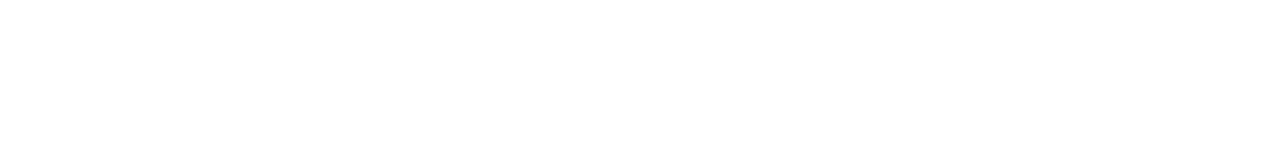
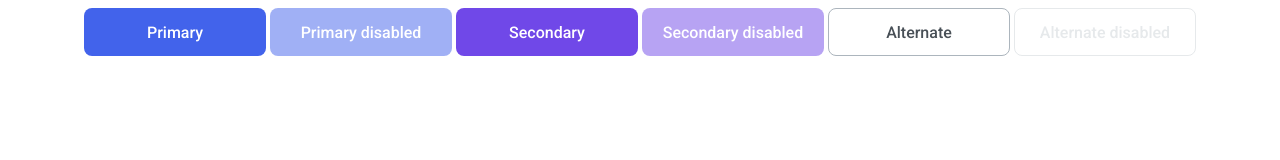
Before and after one commit to js-tasks-ru/htmlcss-20210916_ivan-talalaev, a website: page 03-lection1/01-button/index.html in a window 1280 px wide. Drawn offline with Linux system fonts and the light colour scheme.

Commit message:
Fixed button component

```diff
--- a/03-lection1/01-button/button.css
+++ b/03-lection1/01-button/button.css
@@ -1 +1,61 @@
 /* Стилизация кнопки */
+.buttons {
+    min-width: 182px;
+    height: 48px;
+    border-radius: 8px;
+    font-family: 'Roboto', sans-serif;
+    font-weight: 500;
+    font-size: 16px;
+    line-height: 19px;
+    text-align: center;
+    color: var(--white);
+    border-color: transparent;
+}
+
+.button__primary {
+    background-color: var(--primary-button-default);
+}
+
+.button__primary:hover {
+    background-color: var(--primary-button-hover);
+}
+
+.button__primary:disabled {
+    background-color: var(--primary-button-disabled);
+    cursor: not-allowed;
+    pointer-event: none;
+}
+
+.button__secondary {
+    background-color: var(--secondary-button-default);
+}
+
+.button__secondary:hover {
+    background-color: var(--secondary-button-hover);
+}
+
+.button__secondary:disabled {
+    background-color: var(--secondary-button-disabled);
+    cursor: not-allowed;
+    pointer-event: none;
+}
+
+.button__alternate {
+    background-color: transparent;
+    color: var(--grey-4);
+    border: 1px solid var(--grey);
+    box-sizing: border-box;
+}
+
+.button__alternate:hover {
+    border: 1px solid var(--black);
+    box-sizing: border-box;
+}
+
+.button__alternate:disabled {
+    color: var(--opacity-black);
+    border: 1px solid var(--opacity-black);
+    box-sizing: border-box;
+    cursor: not-allowed;
+    pointer-event: none;
+}
--- a/03-lection1/01-button/index.html
+++ b/03-lection1/01-button/index.html
@@ -1,11 +1,31 @@
 <!DOCTYPE html>
 <!-- Страница с кнопкой -->
-<html lang="ru">
-    <head>
-        <link rel="stylesheet" href="../../assets/css/main.css">
-        <link rel="stylesheet" href="./button.css">
-    </head>
-    <body>
-
-    </body>
+<html lang='ru'>
+<head>
+  <link rel='stylesheet' href='../../assets/css/main.css'>
+  <link rel='stylesheet' href='./button.css'>
+  <title>03-lection1-button</title>
+</head>
+<body>
+<div class='buttons'>
+  <button class='buttons button__primary'>
+    Primary
+  </button>
+  <button class='buttons button__primary' disabled>
+    Primary disabled
+  </button>
+  <button class='buttons button__secondary'>
+    Secondary
+  </button>
+  <button class='buttons button__secondary' disabled>
+    Secondary disabled
+  </button>
+  <button class='buttons button__alternate'>
+    Alternate
+  </button>
+  <button class='buttons button__alternate' disabled>
+    Alternate disabled
+  </button>
+</div>
+</body>
 </html>
--- a/assets/css/main.css
+++ b/assets/css/main.css
@@ -3,14 +3,35 @@
 :root {
     --white: #ffffff;
     --black: #212429;
+    --opacity-black: #acb5bd4d;
     --pink: #F784AD;
     --purple: #7048E8;
+    --dark-purple: #5028C6;
+    --opacity-purple: #7048e880;
     --blue: #374FC7;
+    --blue-2: #4263EB;
+    --dark-blue: #2342C0;
+    --opacity-blue: #4263eb80;
     --red: #F03D3E;
+    --grey: #ACB5BD;
     --grey-1: #F8F9FA;
     --grey-2: #DDE2E5;
     --grey-3: #ACB5BD;
     --grey-4: #495057;
+
+    --accordion-background: var(--white);
+    --accordion-border: var(--grey);
+    --accordion-text: var(--grey-4);
+
+    /*Primary button style*/
+    --primary-button-default: var(--blue-2);
+    --primary-button-hover: var(--dark-blue);
+    --primary-button-disabled: var(--opacity-blue);
+
+    /*Secondary button style*/
+    --secondary-button-default: var(--purple);
+    --secondary-button-hover: var(--dark-purple);
+    --secondary-button-disabled: var(--opacity-purple);
 
     --error: var(--red);
     --success: var(--blue);
```
